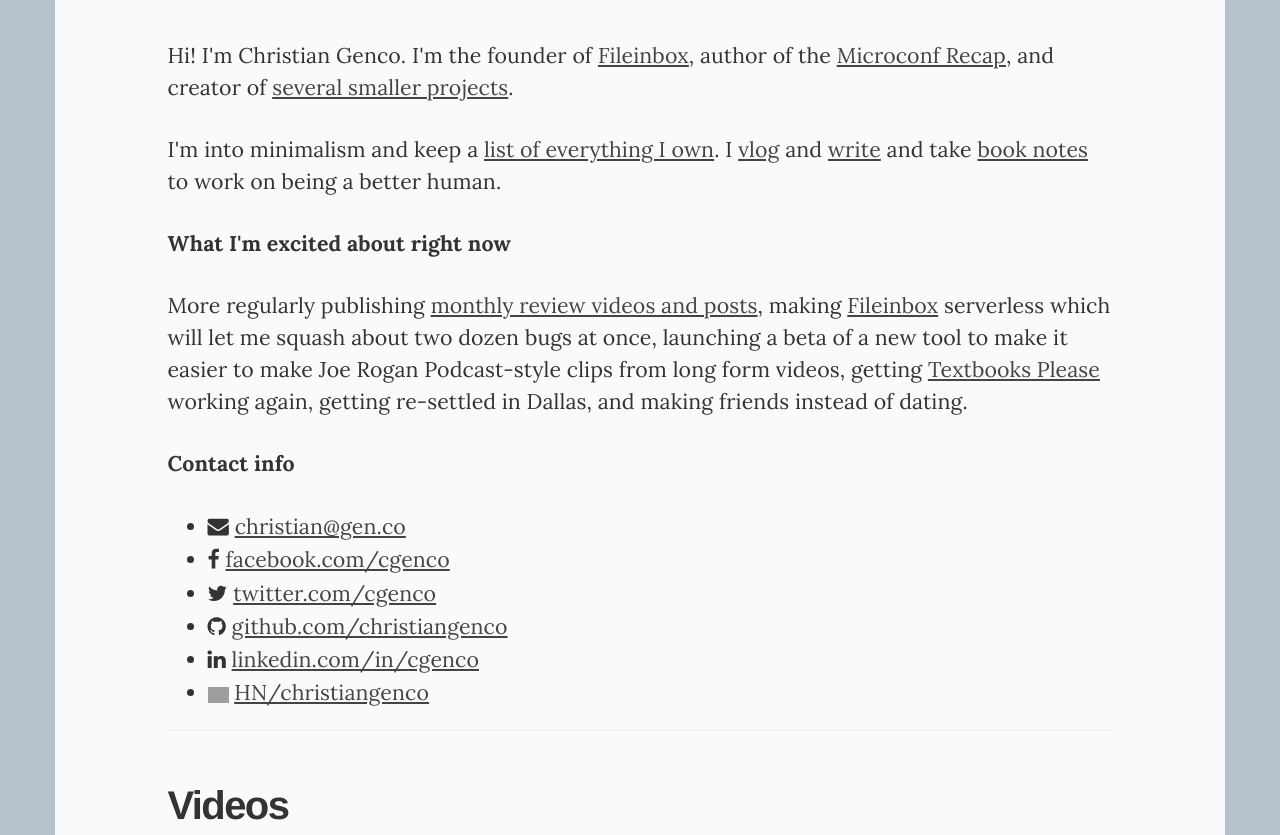
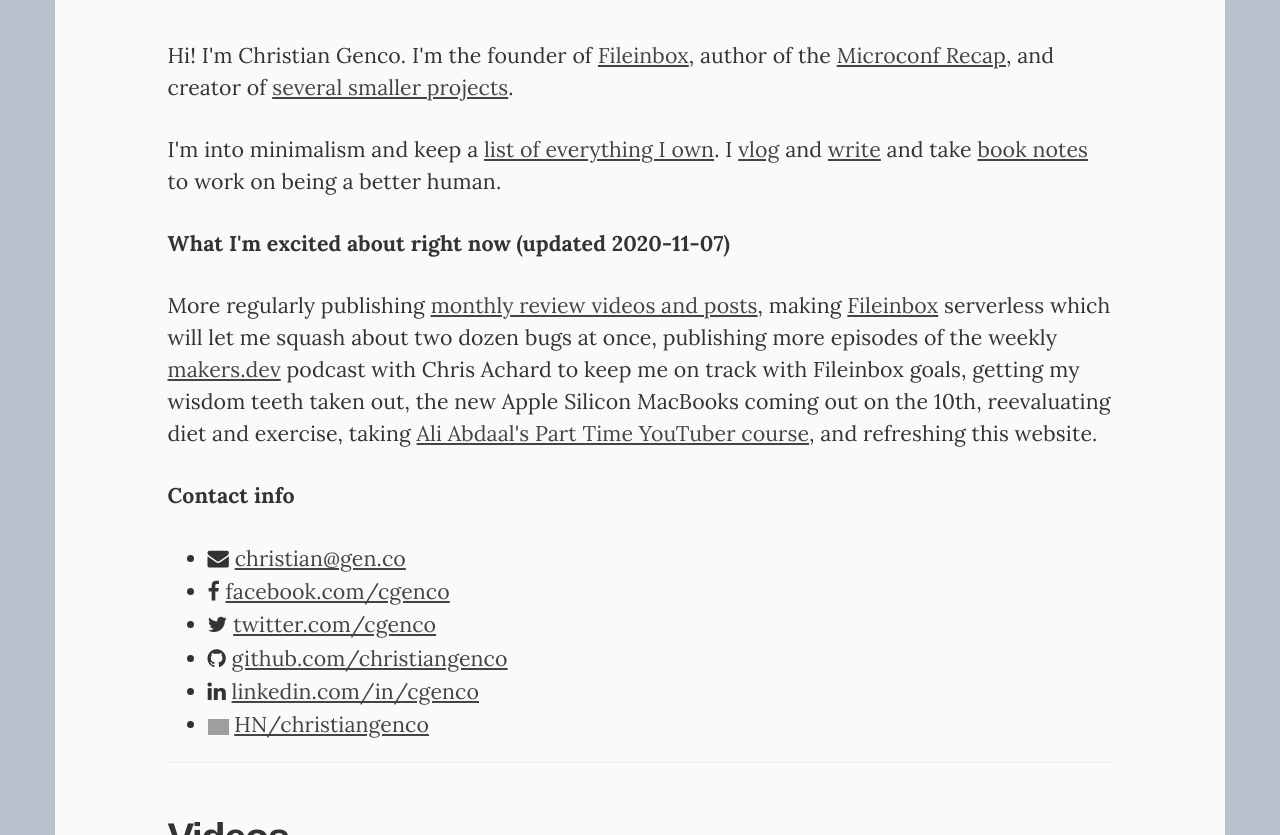
Before and after one commit to christiangenco/christiangenco.github.io, a Jekyll site: the page built from index.html, in a window 1280 px wide and 900 px high, cut to the strip 0-835 px from the top of the window. Built offline with Jekyll 4.4.1, drawn with Linux system fonts in a browser that asks for light colours; nearby versions of some CDN libraries; grey boxes are pictures that could not be loaded.

Commit message:
update index

```diff
--- a/index.html
+++ b/index.html
@@ -26,10 +26,10 @@
     </p>
     <p></p>
 
-    <p><b>What I'm excited about right now</b></p>
+    <p><b>What I'm excited about right now (updated 2020-11-07)</b></p>
 
     <p>
-      More regularly publishing <a href="https://youtu.be/04yJVcdM-Qo">monthly review videos and posts</a>, making <a href="https://fileinbox.com">Fileinbox</a> serverless which will let me squash about two dozen bugs at once, launching a beta of a new tool to make it easier to make Joe Rogan Podcast-style clips from long form videos, getting <a href="https://textbooksplease.com">Textbooks Please</a> working again, getting re-settled in Dallas, and making friends instead of dating.
+      More regularly publishing <a href="https://youtu.be/04yJVcdM-Qo">monthly review videos and posts</a>, making <a href="https://fileinbox.com">Fileinbox</a> serverless which will let me squash about two dozen bugs at once, publishing more episodes of the weekly <a href="https://makers.dev">makers.dev</a> podcast with Chris Achard to keep me on track with Fileinbox goals, getting my wisdom teeth taken out, the new Apple Silicon MacBooks coming out on the 10th, reevaluating diet and exercise, taking <a href="https://www.swipefiles.co/files/part-time-youtuber-academys-landing-page">Ali Abdaal's Part Time YouTuber course</a>, and refreshing this website.
     </p>
 
     <p><b>Contact info</b></p>
```
